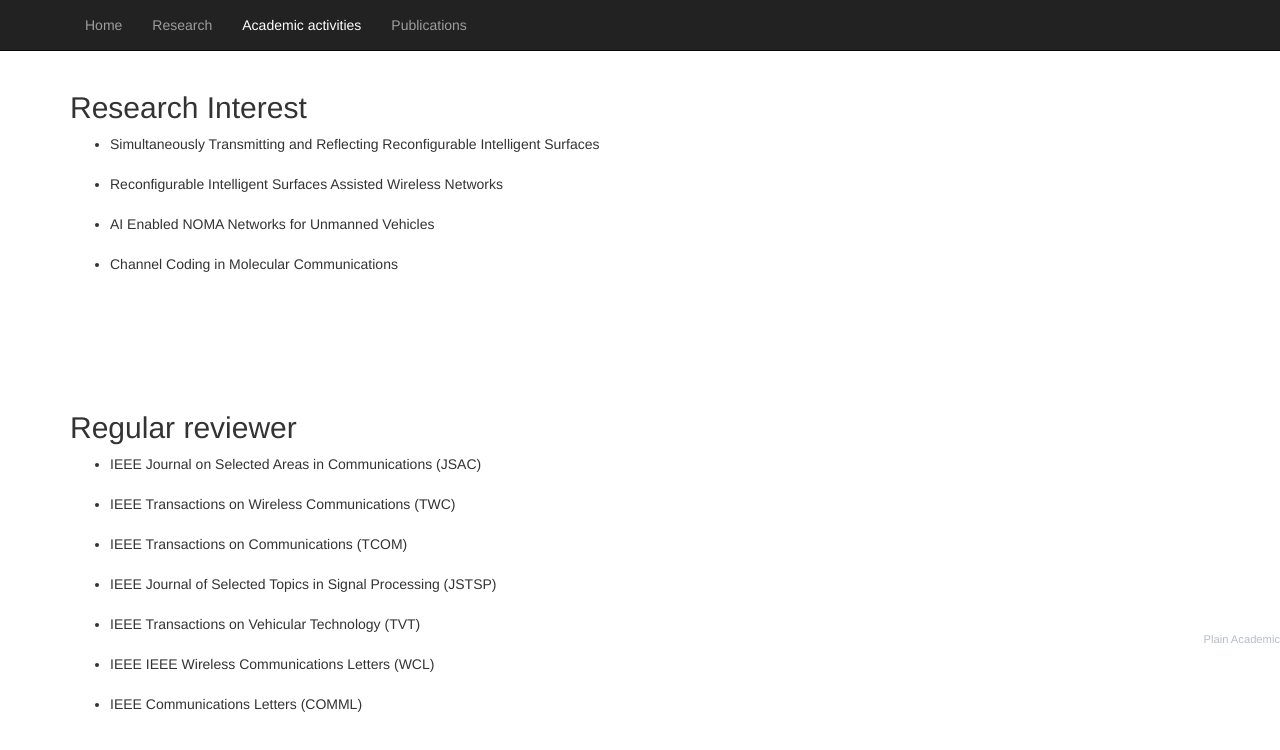
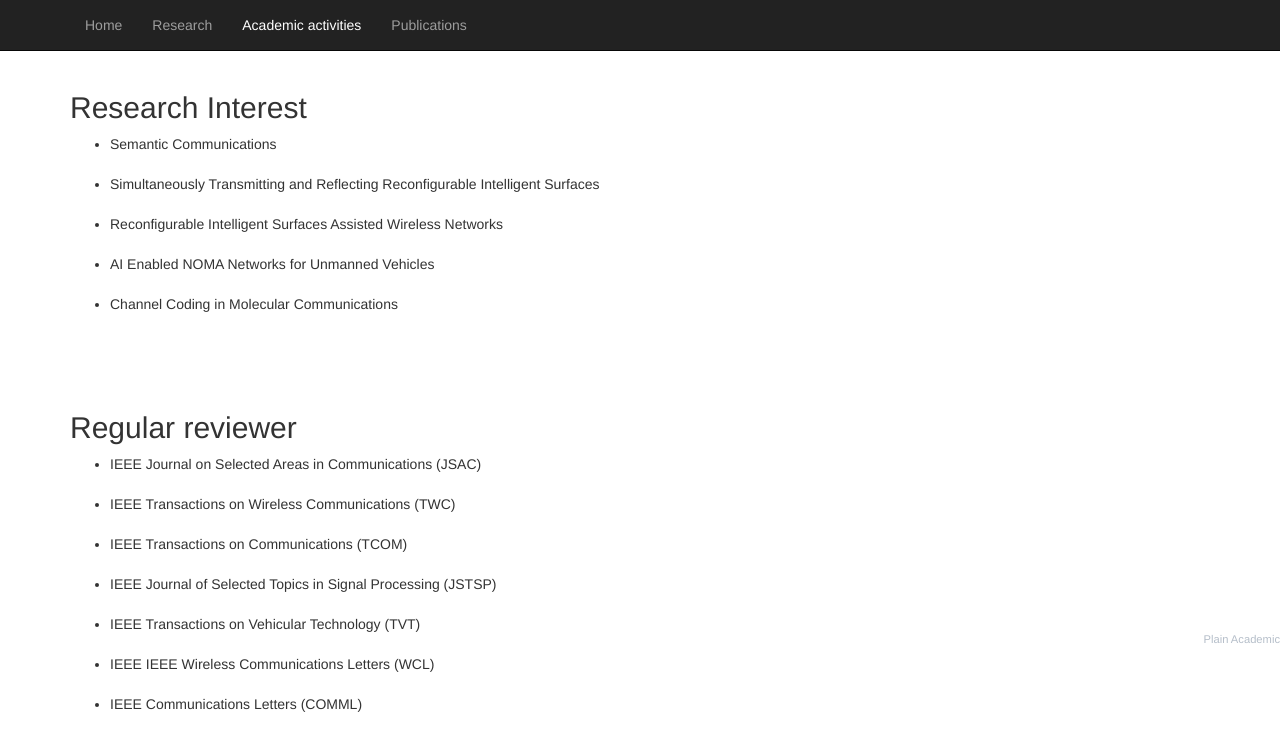
Before and after one commit to Frost-Armor/Frost-Armor.github.io, a plain HTML site: page Resarch.html in a window 1280 px wide. Drawn offline with nearby package versions, Linux system fonts and the light colour scheme.

Commit message:
Update Resarch.html

```diff
--- a/Resarch.html
+++ b/Resarch.html
@@ -64,6 +64,7 @@
         <h2 id="Research Interest">Research Interest</h2>
 
         <ul>
+          <li>Semantic Communications</li><br />
           <li>Simultaneously Transmitting and Reflecting Reconfigurable Intelligent Surfaces</li><br />
           <li>Reconfigurable Intelligent Surfaces Assisted Wireless Networks</li> <br />
           <li>AI Enabled NOMA Networks for Unmanned Vehicles </li><br />
```
